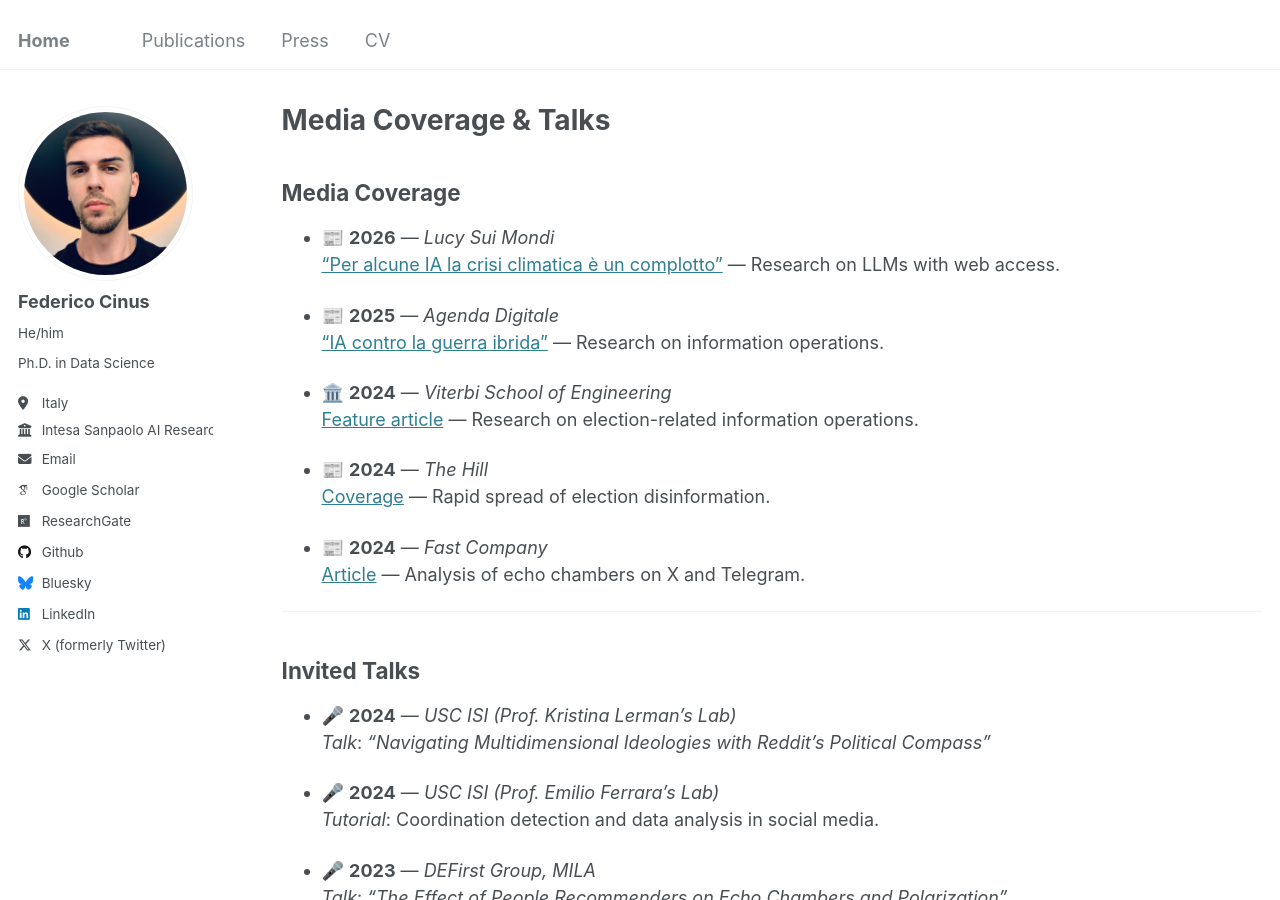
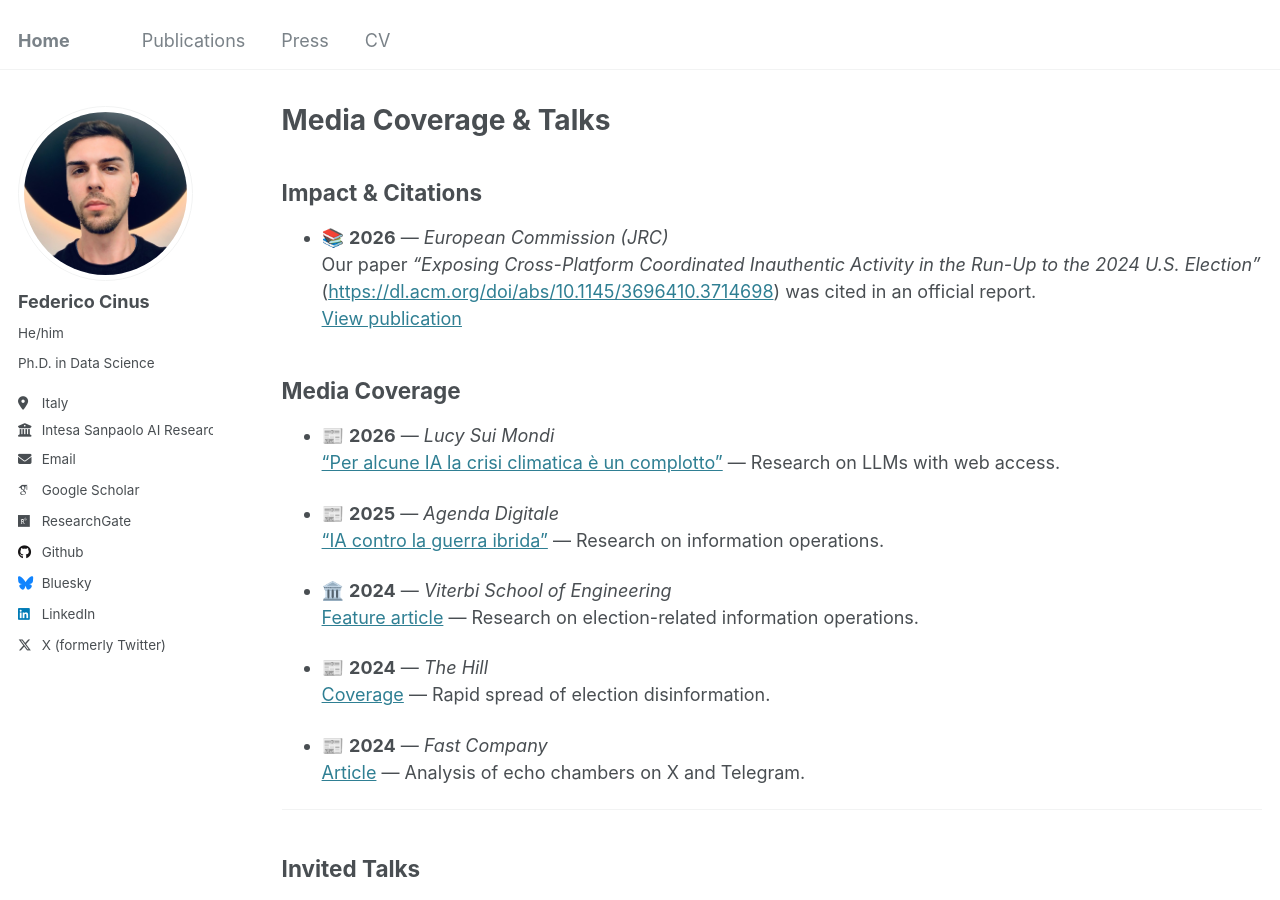
Before and after one commit to FedericoCinus/website, a Jekyll site: the page built from _pages/talks.md, in a window 1280 px wide and 900 px high. Built offline with Jekyll 4.4.1, drawn with Linux system fonts in a browser that asks for light colours; some web fonts are replaced.

Commit message:
Update talks.md

```diff
--- a/_pages/talks.md
+++ b/_pages/talks.md
@@ -4,6 +4,13 @@ title: "Media Coverage & Talks"
 permalink: /talks/
 author_profile: true
 ---
+
+## Impact & Citations
+
+- 📚 **2026** — *European Commission (JRC)*
+  Our paper *“Exposing Cross-Platform Coordinated Inauthentic Activity in the Run-Up to the 2024 U.S. Election”*
+  (<https://dl.acm.org/doi/abs/10.1145/3696410.3714698>) was cited in an official report.
+  [View publication](https://publications.jrc.ec.europa.eu/repository/handle/JRC144603)
 
 ## Media Coverage
 
```
